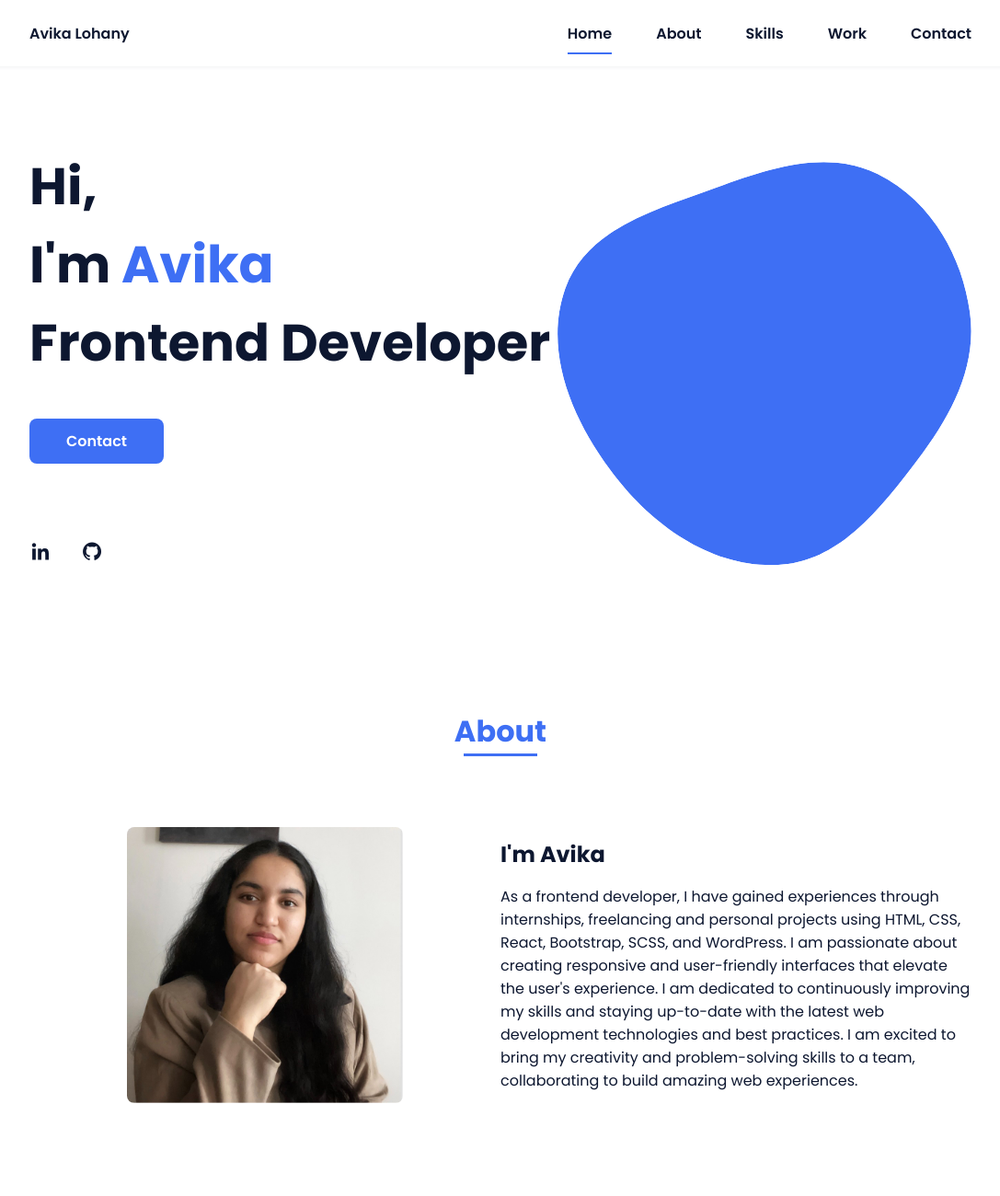
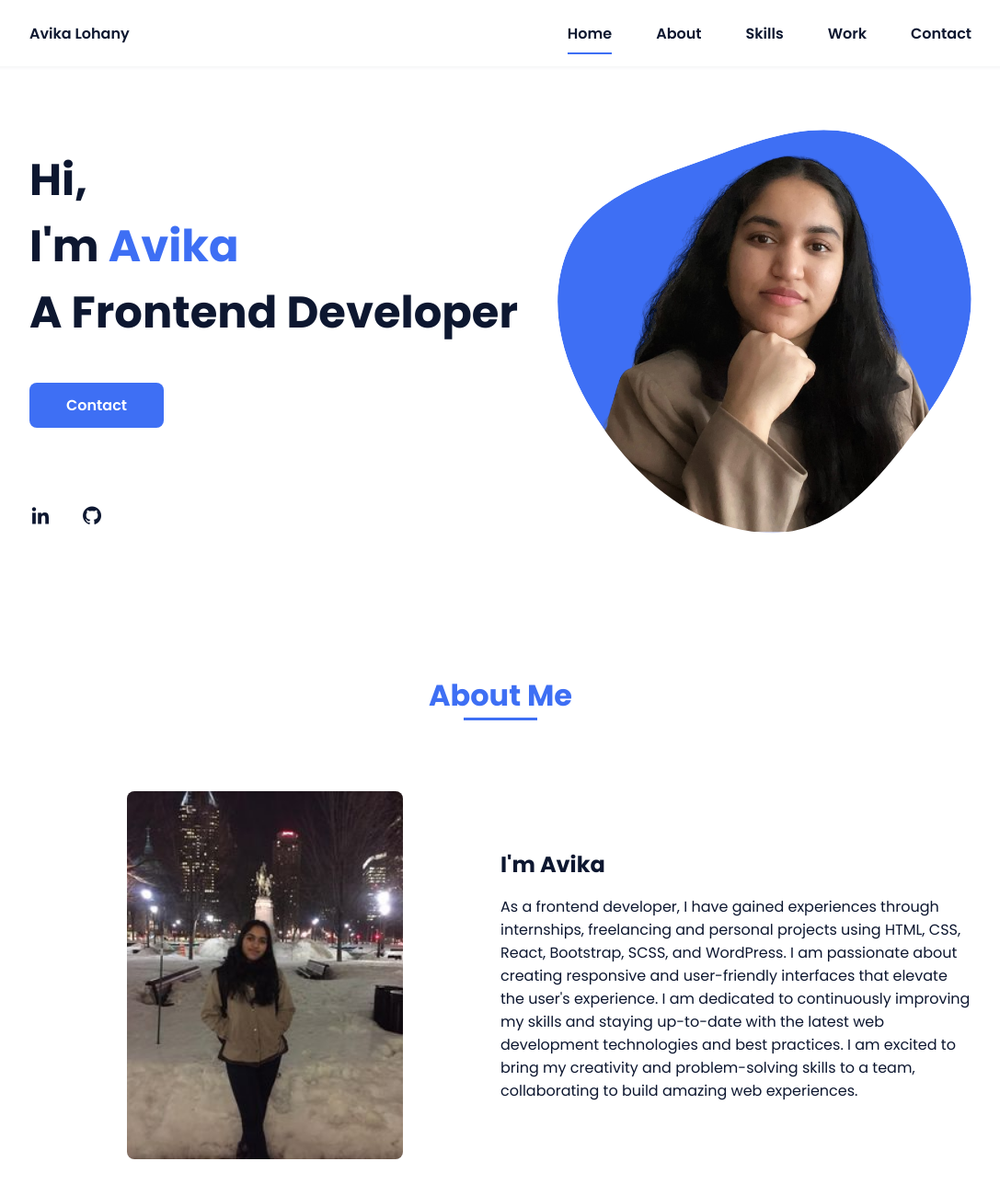
Before and after one commit to avikalohany99/portfolio_website, a plain HTML site: page index.html in a window 1280 px wide. Shown: the top 1300 px of the page at 92% size, without its empty margins (96-1183 px from the left). Drawn offline with nearby package versions, Linux system fonts and the light colour scheme.

Commit message:
added files

```diff
--- a/assets/css/styles.css
+++ b/assets/css/styles.css
@@ -199,7 +199,7 @@ img {
 }
 
 .home__title {
-  font-size: var(--big-font-size);
+  font-size: 3rem;
   margin-bottom: var(--mb-5);
 }
 
@@ -235,7 +235,7 @@ img {
 }
 
 .home__blob-img {
-  width: 360px;
+  width: 456px;
 }
 
 /*BUTTONS*/
--- a/index.html
+++ b/index.html
@@ -39,7 +39,7 @@
             <!--===== HOME =====-->
             <section class="home bd-grid" id="home">
                 <div class="home__data">
-                    <h1 class="home__title">Hi,<br>I'm <span class="home__title-color">Avika</span><br>Frontend Developer</h1>
+                    <h1 class="home__title">Hi,<br>I'm <span class="home__title-color">Avika</span><br>A Frontend Developer</h1>
 
                     <a href="#contact" class="button">Contact</a>
                 </div>
@@ -56,7 +56,7 @@
                         </mask>
                         <g mask="url(#mask0)">
                             <path d="M9.19024 145.964C34.0253 76.5814 114.865 54.7299 184.111 29.4823C245.804 6.98884 311.86 -14.9503 370.735 14.143C431.207 44.026 467.948 107.508 477.191 174.311C485.897 237.229 454.931 294.377 416.506 344.954C373.74 401.245 326.068 462.801 255.442 466.189C179.416 469.835 111.552 422.137 65.1576 361.805C17.4835 299.81 -17.1617 219.583 9.19024 145.964Z"/>
-                            <image class="home__blob-img" x="50" y="60" href="assets/img/Profile.png"/>
+                            <image class="home__blob-img" x="35" y="10" href="assets/img/Profile.png"/>
                         </g>
                     </svg>
                 </div>
@@ -64,11 +64,11 @@
 
             <!--===== ABOUT =====-->
             <section class="about section " id="about">
-                <h2 class="section-title">About</h2>
+                <h2 class="section-title">About Me</h2>
 
                 <div class="about__container bd-grid">
                     <div class="about__img">
-                        <img src="assets/img/Profile.jpg" alt="">
+                        <img src="assets/img/about.jpg" alt="">
                     </div>
 
                     <div>
@@ -193,8 +193,10 @@
             <!--===== WORK =====-->
             <section class="work section" id="work">
                 <h2 class="section-title">Work</h2>
+                <div>
+                <h2 class="skills__subtitle">Applications</h2>
+                <div class="work__container bd-grid">
 
-                <div class="work__container bd-grid">
                     <a href="" class="work__img">
                         <img src="assets/img/work1.jpg" alt="">
                     </a>
@@ -214,6 +216,7 @@
                         <img src="assets/img/work6.jpg" alt="">
                     </a>
                 </div>
+            </div>
             </section>
 
             <!--===== CONTACT =====-->
```
Also changed, not shown: assets/img/Profile.png (added), assets/img/about.jpg (added), assets/img/perfil.png (deleted), assets/img/title.png (added).
